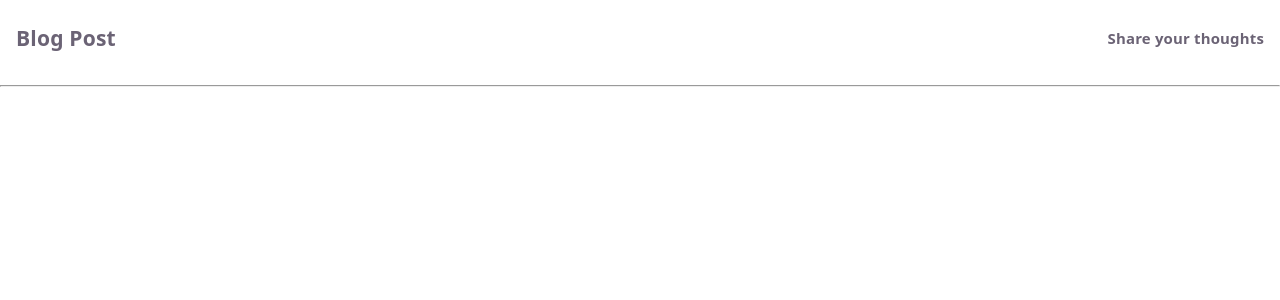
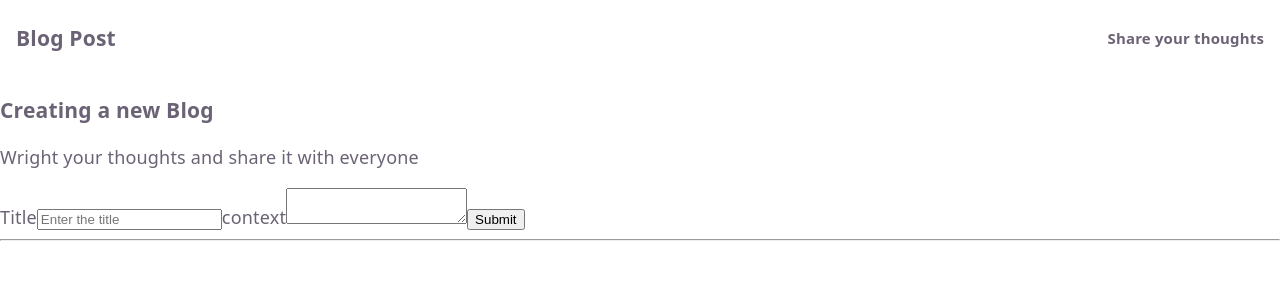
Before and after one commit to rahulrameshm0/React-Projects, a React (Vite) app in the folder blog-post/: page / in a window 1280 px wide. Shown: the top 300 px of the page. Built offline with nearby package versions, Linux system fonts and the light colour scheme.

Commit message:
created blog post form

```diff
--- a/blog-post/src/App.jsx
+++ b/blog-post/src/App.jsx
@@ -1,12 +1,19 @@
 import { useState } from "react";
 import { Navbar } from "./components/Navbar";
+import { BlogForm } from "./components/BlogForm";
 
 function App() {
   const [count, setCount] = useState(0);
+  const[blog, setBlog] = useState([])
+
+  const addBlog = (newBlog) => {
+    setBlog([...blog, newBlog])
+  };
 
   return (
     <>
       <Navbar />
+      <BlogForm addBlog={addBlog}/>
       <hr />
     </>
   );
--- a/blog-post/src/components/BlogForm.jsx
+++ b/blog-post/src/components/BlogForm.jsx
@@ -0,0 +1,45 @@
+import { useState } from "react";
+
+export const BlogForm = ({ addBlog }) => {
+  const [title, setTitle] = useState("");
+  const [context, setContext] = useState("");
+
+  const titles = (event) => {
+    setTitle(event.target.value);
+  };
+
+  const contexts = (event) => {
+    setContext(event.target.value);
+  };
+
+  const handleSubmitButton = (event) => {
+    event.preventDefault();
+
+    const blog =  {
+        title: title,
+        context: context
+    };
+
+    addBlog(blog);
+
+    setTitle("")
+    setContext("")
+
+    console.log(blog)
+  };
+
+  return (
+    <div>
+      <h3>Creating a new Blog</h3>
+      <p>Wright your thoughts and share it with everyone</p>
+      <form>
+        <label htmlFor="title">Title</label>
+        <input type="text" name="title" id="title" placeholder="Enter the title" onChange={titles} value={title}/>
+        <label htmlFor="context">context</label>
+        <textarea name="context" id="context" value={context} onChange={contexts}></textarea>
+
+        <button onClick={handleSubmitButton}>Submit</button>
+      </form>
+    </div>
+  );
+};
```
